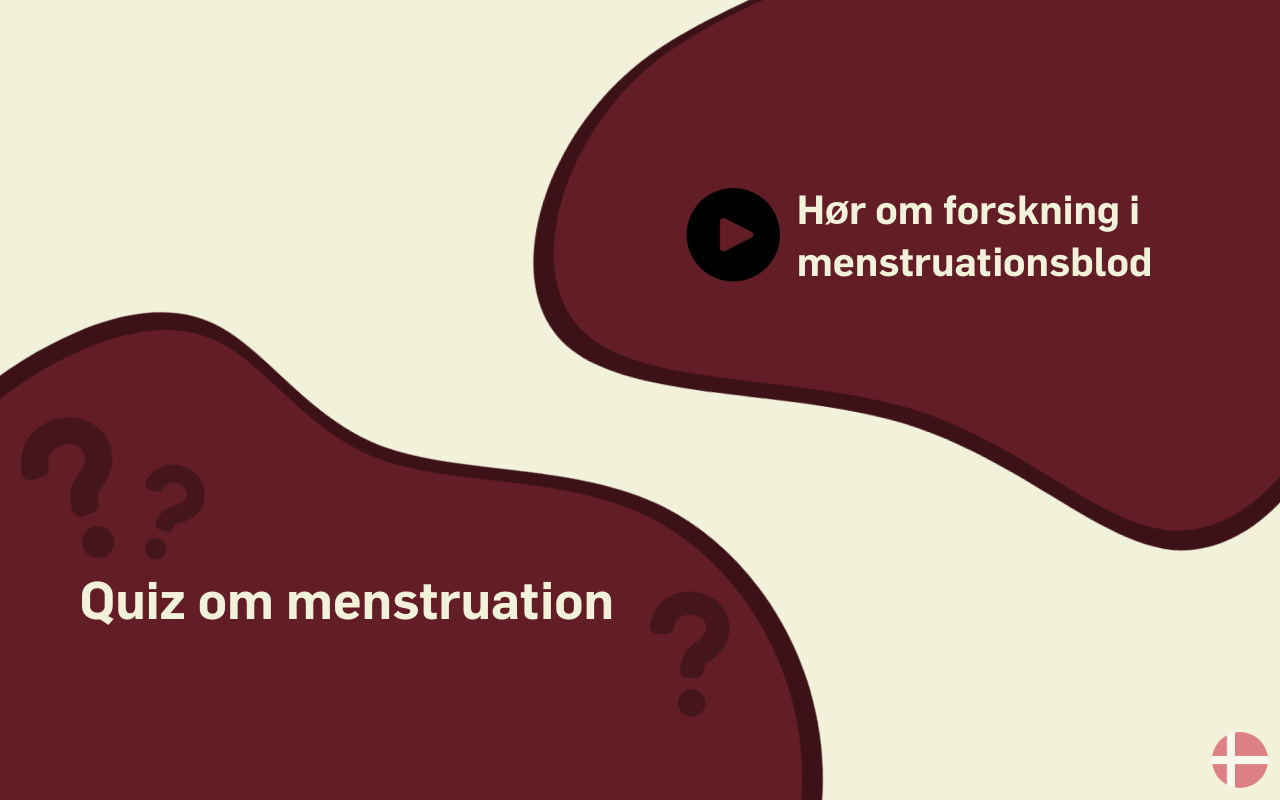
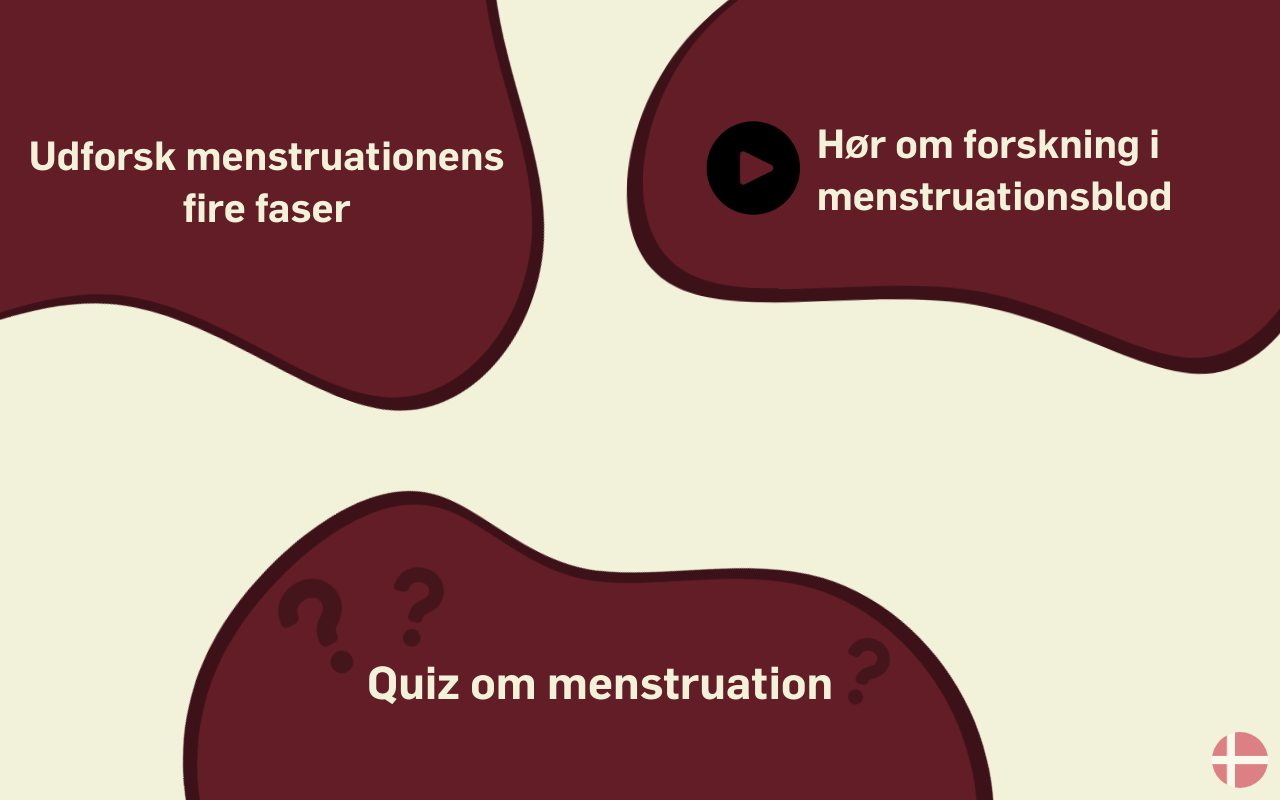
Before and after one commit to Trier77/steno-blod2, a React (Vite) app: page / in a window 1280 px wide. Built offline with nearby package versions, Linux system fonts and the light colour scheme.

Commit message:
Nyt layout med tre knapper på startsiden

```diff
--- a/src/App.jsx
+++ b/src/App.jsx
@@ -11,15 +11,21 @@ import questionIcon from "./assets/icons/question.png";
 import playIcon from "./assets/icons/play-button.png";
 import "./App.css";
 
+const BLOB_TOP_LEFT = `
+  M40.6,-59.2C48.1,-58.4,46.5,-39.5,52.3,-24.6C58,-9.6,71.1,1.2,75.2,14.7C79.4,28.2,74.6,44.3,62.2,48.1C49.9,51.9,30,43.2,14.1,47.7C-1.8,52.2,-13.7,69.7,-23.1,70.7C-32.5,71.6,-39.5,55.9,-39.8,42C-40.1,28.1,-33.8,16,-32.6,6.4C-31.4,-3.3,-35.3,-10.6,-37.8,-22.3C-40.3,-34,-41.5,-50.2,-34.9,-51.4C-28.4,-52.7,-14.2,-39,1.2,-40.8C16.6,-42.6,33.2,-60,40.6,-59.2Z
+`;
+
 const BLOB_TOP_RIGHT = `
   M20.2,-27.1C33.6,-22.9,57,-29.8,58.3,-26.7C59.6,-23.6,38.7,-10.5,32.7,2C26.7,14.5,35.5,26.5,36.3,38.7C37,50.9,29.6,63.3,19.9,64.9C10.2,66.4,-1.9,57,-17.9,55C-34,53.1,-54,58.6,-63,52.3C-72.1,46,-70.1,27.9,-60.3,16.1C-50.4,4.3,-32.6,-1.2,-28.7,-14.5C-24.8,-27.7,-34.7,-48.6,-32.3,-57.9C-29.8,-67.2,-14.9,-64.8,-5.7,-55.8C3.4,-46.9,6.8,-31.4,20.2,-27.1Z
 `;
+
 const BLOB_BOTTOM_LEFT = `
   M32.7,-50.8C45.8,-42.5,62,-39.1,65.1,-30.3C68.2,-21.5,58.1,-7.3,51.7,4.4C45.2,16,42.3,25.1,36.8,32.6C31.4,40,23.3,45.8,14.3,48.2C5.4,50.7,-4.5,49.6,-13.5,46.7C-22.5,43.7,-30.7,38.7,-32.9,31.3C-35.2,23.8,-31.4,13.9,-34.9,3.7C-38.5,-6.5,-49.4,-17,-52.5,-29.6C-55.5,-42.2,-50.8,-57,-40.7,-66.6C-30.7,-76.2,-15.4,-80.7,-2.8,-76.4C9.8,-72.1,19.7,-59,32.7,-50.8Z
 `;
 
 const QUIZ_EXPAND_SCALE = 35 / 8;
 const VIDEO_EXPAND_SCALE = 35 / 9;
+const CYKLUS_EXPAND_SCALE = 35 / 8;
 
 // ─────────────────────────────────────────────────────────────
 // QUIZ BLOB IKONER — juster hvert ikon her
@@ -29,10 +35,9 @@ const VIDEO_EXPAND_SCALE = 35 / 9;
 // rotation    → grader (0-360)
 // ─────────────────────────────────────────────────────────────
 const QUIZ_ICONS = [
-  { x: -51, y: -55, size: 18, opacity: 0.3, rotation: -130 },
-  { x: -18, y: 14, size: 14, opacity: 0.3, rotation: -110 },
-
-  { x: -16, y: 22, size: 21, opacity: 0.3, rotation: 210 },
+  { x: -51, y: -50, size: 12, opacity: 0.3, rotation: -100 },
+  { x: -24, y: 19, size: 14, opacity: 0.3, rotation: -110 },
+  { x: -15, y: 29, size: 18, opacity: 0.3, rotation: 210 },
 ];
 // ─────────────────────────────────────────────────────────────
 
@@ -46,13 +51,19 @@ const QUIZ_ICONS = [
 const VIDEO_ICON = { x: -20, y: -20, size: 45, opacity: 0.15, rotation: 0 };
 // ─────────────────────────────────────────────────────────────
 
+// ─────────────────────────────────────────────────────────────
+// CYKLUS BLOB IKONER — tilføj ikoner her senere, samme mønster som QUIZ_ICONS
+// ─────────────────────────────────────────────────────────────
+const CYKLUS_ICONS = [];
+// ─────────────────────────────────────────────────────────────
+
 function WaveText({
   lines,
   x,
   y,
   animationDelay = 0,
   fade = false,
-  fontSize = 78,
+  fontSize = 68,
 }) {
   const lineHeight = fontSize * 1.3;
   const totalLines = lines.length;
@@ -156,6 +167,12 @@ function PersistentBackground() {
   const [videoTextVisible, setVideoTextVisible] = useState(true);
   const [videoOnTop, setVideoOnTop] = useState(false);
 
+  const [cyklusExpanded, setCyklusExpanded] = useState(false);
+  const [cyklusExpanding, setCyklusExpanding] = useState(false);
+  const [cyklusPressed, setCyklusPressed] = useState(false);
+  const [cyklusTextVisible, setCyklusTextVisible] = useState(true);
+  const [cyklusOnTop, setCyklusOnTop] = useState(false);
+
   useEffect(() => {
     if (videoExpanded) {
       setVideoOnTop(true);
@@ -165,8 +182,17 @@ function PersistentBackground() {
     }
   }, [videoExpanded]);
 
+  useEffect(() => {
+    if (cyklusExpanded) {
+      setCyklusOnTop(true);
+    } else {
+      const id = setTimeout(() => setCyklusOnTop(false), 1600);
+      return () => clearTimeout(id);
+    }
+  }, [cyklusExpanded]);
+
   const onStartPage = location.pathname === "/";
-  const anyExpanded = expanded || videoExpanded;
+  const anyExpanded = expanded || videoExpanded || cyklusExpanded;
 
   const [quizIconsVisible, setQuizIconsVisible] = useState(true);
 
@@ -193,6 +219,15 @@ function PersistentBackground() {
     }
   }, [videoExpanded]);
 
+  useEffect(() => {
+    if (cyklusExpanded) {
+      setCyklusTextVisible(false);
+    } else {
+      const id = setTimeout(() => setCyklusTextVisible(true), 1300);
+      return () => clearTimeout(id);
+    }
+  }, [cyklusExpanded]);
+
   const handleQuizTap = () => {
     if (quizExpanding || anyExpanded) return;
     setQuizExpanding(true);
@@ -210,6 +245,16 @@ function PersistentBackground() {
     setTimeout(() => {
       navigate("/video/0");
       setVideoExpanding(false);
+    }, 1600);
+  };
+
+  const handleCyklusTap = () => {
+    if (cyklusExpanding || anyExpanded) return;
+    setCyklusExpanding(true);
+    setCyklusExpanded(true);
+    setTimeout(() => {
+      navigate("/cyklus");
+      setCyklusExpanding(false);
     }, 1600);
   };
 
@@ -231,6 +276,86 @@ function PersistentBackground() {
         style={{ position: "fixed", bottom: "12px", right: "12px", zIndex: 50 }}
       >
         <FlagButton />
+      </div>
+
+      {/* Cyklus blob */}
+      <div
+        style={{
+          position: "fixed",
+          inset: 0,
+          zIndex: cyklusOnTop ? 3 : 2,
+          overflow: "hidden",
+          pointerEvents: "none",
+        }}
+      >
+        <svg
+          viewBox="0 0 1920 1080"
+          xmlns="http://www.w3.org/2000/svg"
+          style={{
+            width: "100%",
+            height: "100%",
+            display: "block",
+            overflow: "visible",
+            pointerEvents: "none",
+          }}
+        >
+          <g
+            transform="translate(200 -70) scale(9) rotate(20)"
+            onClick={handleCyklusTap}
+            onPointerDown={() => setCyklusPressed(true)}
+            onPointerUp={() => setCyklusPressed(false)}
+            onPointerLeave={() => setCyklusPressed(false)}
+            style={{
+              cursor: onStartPage && !anyExpanded ? "pointer" : "default",
+              pointerEvents: onStartPage && !anyExpanded ? "auto" : "none",
+            }}
+          >
+            <path
+              d={BLOB_TOP_LEFT}
+              fill="#3d1118"
+              style={{
+                transformOrigin: "center",
+                transformBox: "fill-box",
+                animation:
+                  cyklusExpanded || cyklusPressed
+                    ? "none"
+                    : "blobPulseOuter 3s ease-in-out infinite 0.5s",
+                transition: "transform 1.5s ease-in-out",
+                transform: cyklusExpanded
+                  ? `scale(${CYKLUS_EXPAND_SCALE * 1.04})`
+                  : "scale(1.04)",
+              }}
+            />
+            <path
+              d={BLOB_TOP_LEFT}
+              fill="#631d27"
+              style={{
+                transformOrigin: "center",
+                transformBox: "fill-box",
+                filter:
+                  cyklusPressed && !cyklusExpanded
+                    ? "brightness(0.75)"
+                    : "brightness(1)",
+                animation:
+                  cyklusExpanded || cyklusPressed
+                    ? "none"
+                    : "blobPulse 3s ease-in-out infinite 0.5s",
+                transition: "transform 1.5s ease-in-out, filter 0.2s ease",
+                transform: cyklusExpanded
+                  ? `scale(${CYKLUS_EXPAND_SCALE})`
+                  : "scale(1)",
+              }}
+            />
+          </g>
+          <WaveText
+            lines={blobs.cyklus}
+            x={400}
+            y={240}
+            animationDelay={0.5}
+            fade={!cyklusTextVisible}
+            fontSize={60}
+          />
+        </svg>
       </div>
 
       {/* Video blob */}
@@ -255,7 +380,7 @@ function PersistentBackground() {
           }}
         >
           <g
-            transform="translate(1670 -20) scale(11) rotate(10)"
+            transform="translate(1630 -150) scale(9.4) rotate(1)"
             onClick={handleVideoTap}
             onPointerDown={() => setVideoPressed(true)}
             onPointerUp={() => setVideoPressed(false)}
@@ -305,8 +430,8 @@ function PersistentBackground() {
           <IconWaveText
             icon={playIcon}
             lines={blobs.video}
-            x={1100}
-            y={300}
+            x={1130}
+            y={200}
             animationDelay={1}
             fade={!videoTextVisible}
             fontSize={60}
@@ -338,7 +463,7 @@ function PersistentBackground() {
           }}
         >
           <g
-            transform="translate(350 950) scale(11) rotate(130)"
+            transform="translate(750 1100) scale(9) rotate(120)"
             onClick={handleQuizTap}
             onPointerDown={() => setQuizPressed(true)}
             onPointerUp={() => setQuizPressed(false)}
@@ -406,8 +531,8 @@ function PersistentBackground() {
           </g>
           <WaveText
             lines={blobs.quiz}
-            x={520}
-            y={870}
+            x={900}
+            y={990}
             animationDelay={2}
             fade={!quizTextVisible}
           />
@@ -425,6 +550,8 @@ function AppInner() {
         <Route path="/" element={null} />
         <Route path="/quiz" element={<Quiz />} />
         <Route path="/video/:id" element={<VideoPage />} />
+        <Route path="/cyklus" element={null} />
+        {/* Replace null with <CyklusPage /> when you build it */}
       </Routes>
     </div>
   );
```
